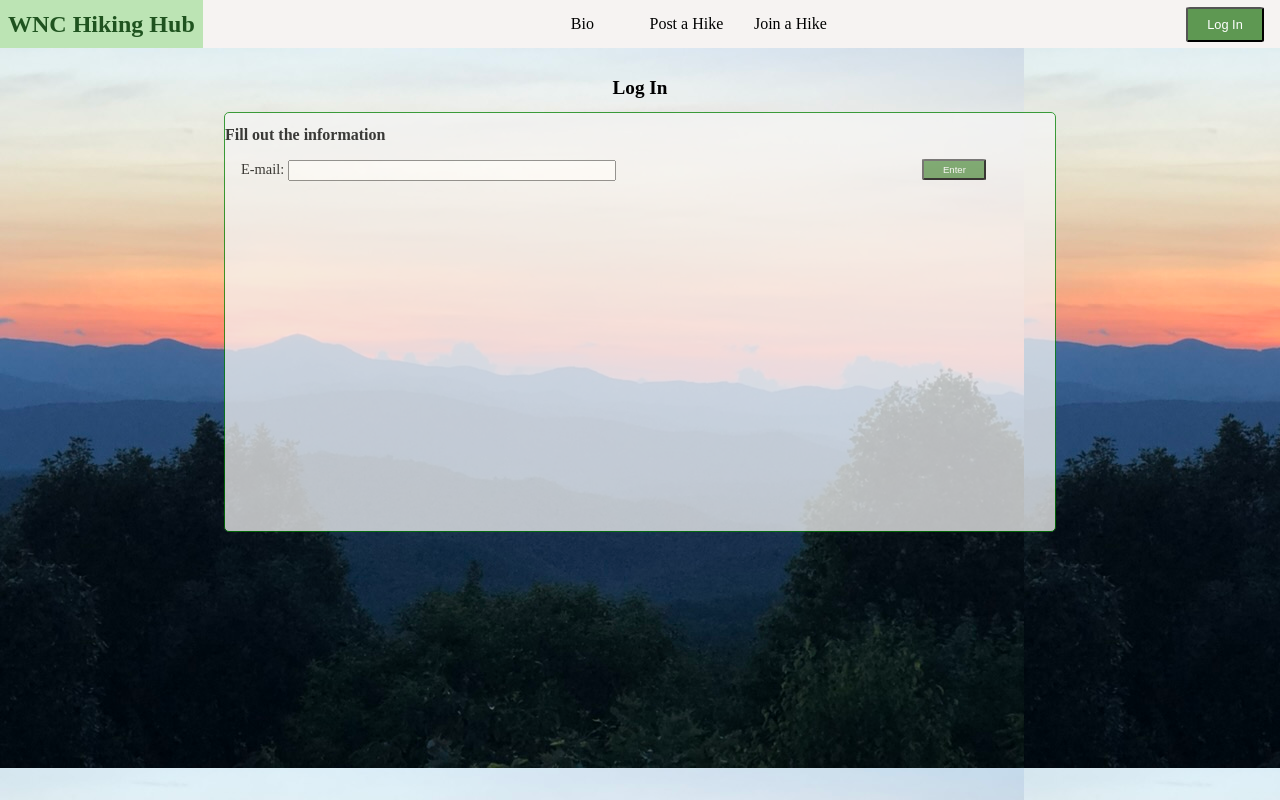
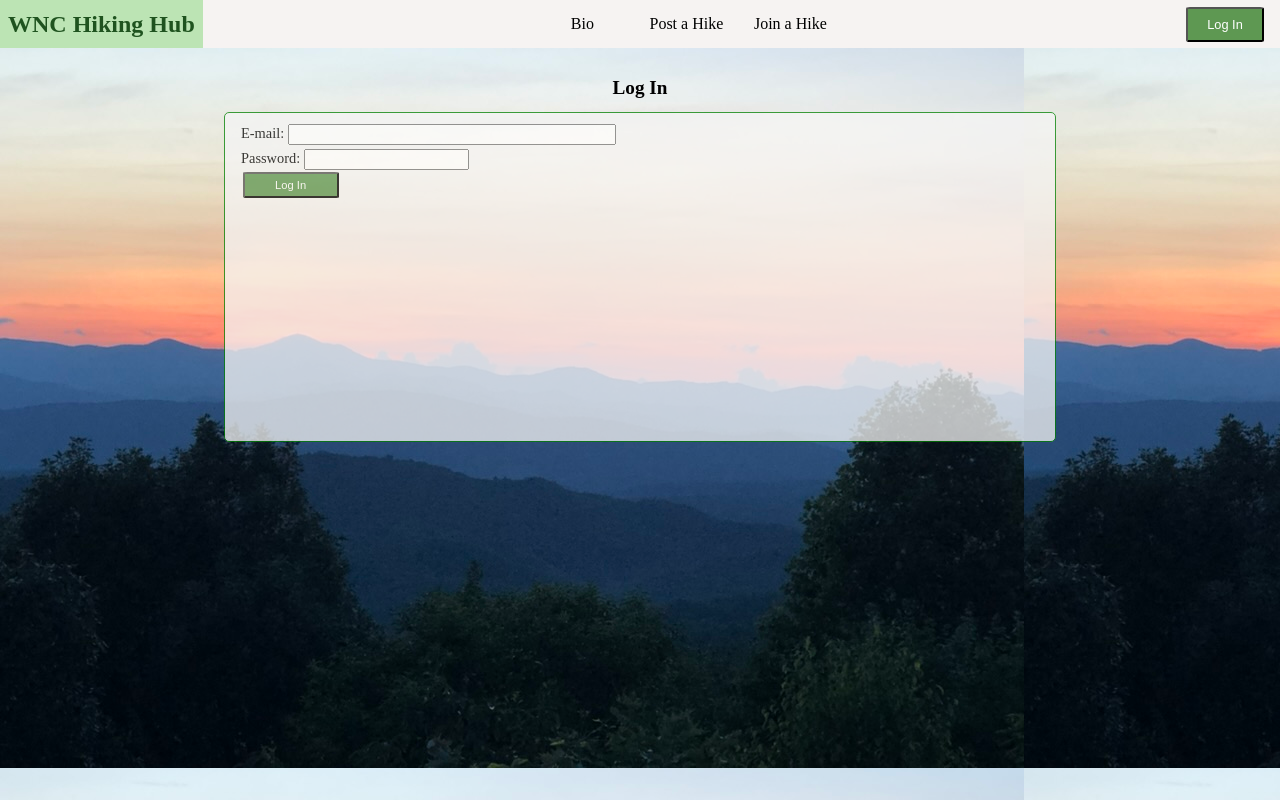
Before and after one commit to AnnieMcMahon/wnc-hiking-hub-v2, a Next.js app: page /login in a window 1280 px wide. Built offline with nearby package versions, Linux system fonts and the light colour scheme.

Commit message:
developed login page logic

```diff
--- a/app/login/login.css
+++ b/app/login/login.css
@@ -7,7 +7,7 @@
 #login form {
   width: 90%;
   text-align: left;
-  padding-left: 1rem;
+  margin-left: 1rem;
   margin-top: 0.5rem;
   line-height: 1.5rem;
   overflow: scroll;
--- a/app/login/page.jsx
+++ b/app/login/page.jsx
@@ -1,30 +1,45 @@
 "use client";
 import "./login.css";
-// import appUsers from '../assets/appUsers';
+import appUsers from '../assets/appUsers';
 
 function Login() {
   function handleSubmit(e) {
     e.preventDefault();
-    const userEmail = e.target.value;
+    const userEmail = e.target.userEmail.value;
+    const userPassword = e.target.userPassword.value;
+    let userStatus = "";
+    if (userEmail.length > 0 && userPassword.length > 0) {
+      const userInfo = appUsers.find(user => user.email == userEmail);
+      if (userInfo) {
+        if (userInfo.password == userPassword) {
+          userStatus = "validated";
+        } else {
+          userStatus ="password";
+        }
+      } else {
+        userStatus = "new";
+      }
+    } else {
+      console.log("e-mail and/or password missing");
+    }
+    console.log(userStatus);
   }
 
   return (
     <div id="login">
       <h1>Log In</h1>
       <div id="login-info" className="text-box">
-        <h2>Fill out the information</h2>
         <form onSubmit={(e) => handleSubmit(e)}>
           <label htmlFor="userEmail">E-mail: </label>
           <input type="email" name="email" id="userEmail" autoComplete="true" />
-          <button type="submit" className="enter-button">
-            Enter
+          <br />
+          <label htmlFor="userPassword">Password: </label>
+          <input type="password" name="password" id="userPassword" autoComplete="false" />
+          <br />
+          <button type="submit" className="form-button">
+            Log In
           </button>
         </form>
-        <br />
-
-        <br />
-        <br />
-        {/* <button type="submit" className="form-button">Submit Form</button> */}
       </div>
     </div>
   );
--- a/app/styles.css
+++ b/app/styles.css
@@ -116,15 +116,6 @@ button:hover {
 
 /*Hike section buttons */
 .hike-button {
-  margin: 0.1rem;
-  font-size: 0.6rem;
-  padding: 0.2rem;
-  width: 4rem;
-  float: right;
-}
-
-/*Login page buttons */
-.enter-button {
   margin: 0.1rem;
   font-size: 0.6rem;
   padding: 0.2rem;
```
